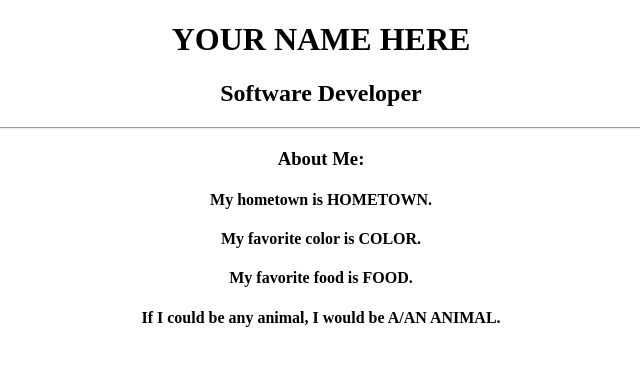
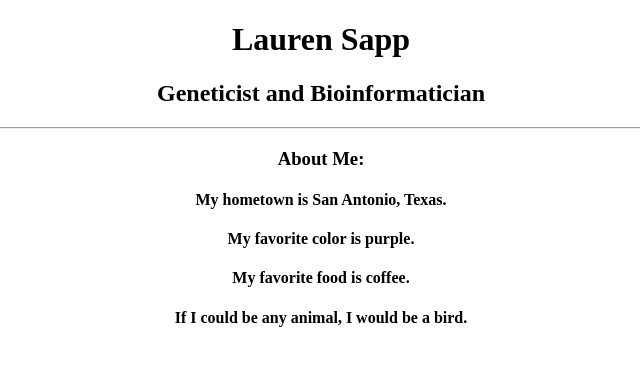
Before and after one commit to lmacsapp0130/my-first-repo, a plain HTML site: page index.html in a window 1280 px wide. Shown: the whole page, without its empty margins (319-959 px from the left). Drawn offline with Linux system fonts and the light colour scheme.

Commit message:
Adding my profile to be published

```diff
--- a/index.html
+++ b/index.html
@@ -7,14 +7,14 @@
 		  </head>
 		  <body>
 			<div align="center">
-				<h1>YOUR NAME HERE</h1>
-				<h2>Software Developer</h2>
+				<h1>Lauren Sapp</h1>
+				<h2>Geneticist and Bioinformatician</h2>
 				<hr>
 				<h3>About Me:</h3>
-					<h4>My hometown is HOMETOWN.</h4>
-					<h4>My favorite color is COLOR.</h4>
-					<h4>My favorite food is FOOD.</h4>
-					<h4>If I could be any animal, I would be A/AN ANIMAL.</h4>
+					<h4>My hometown is San Antonio, Texas.</h4>
+					<h4>My favorite color is purple.</h4>
+					<h4>My favorite food is coffee.</h4>
+					<h4>If I could be any animal, I would be a bird.</h4>
 			</div>
 		  </body>
 		</html>
```
